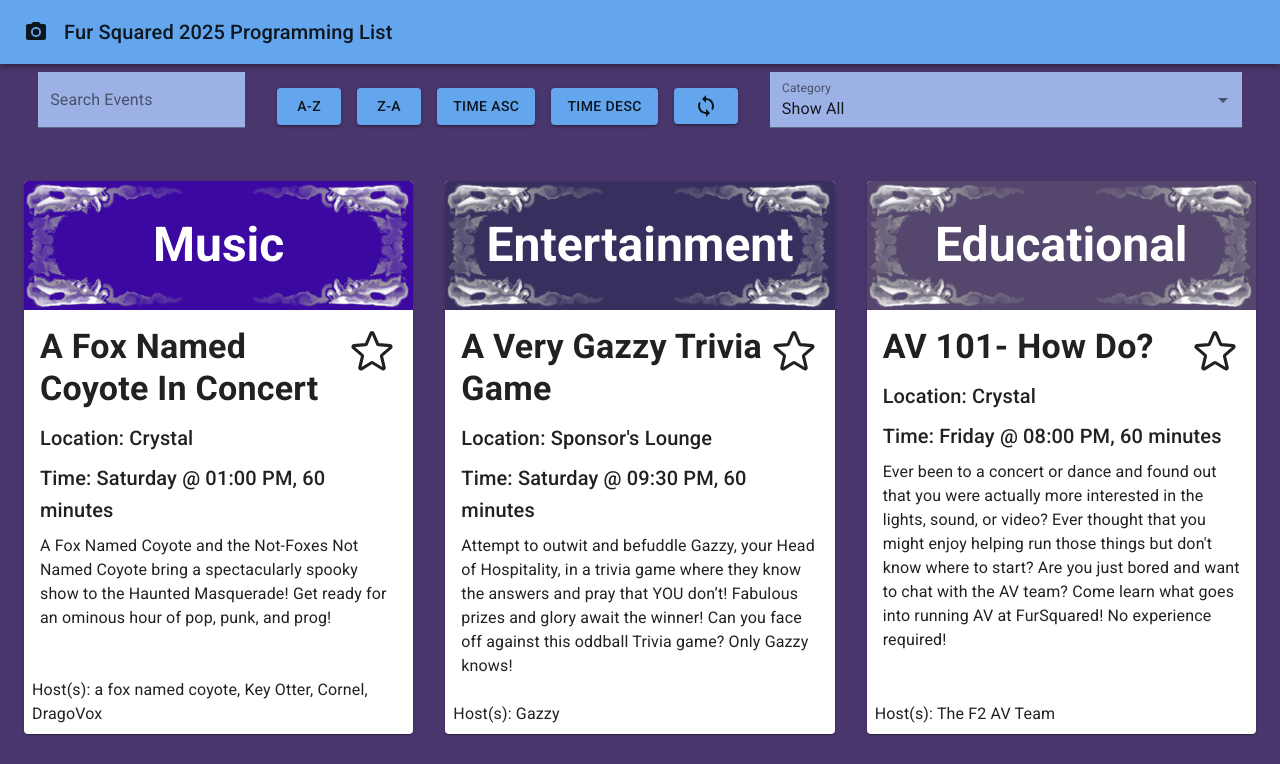
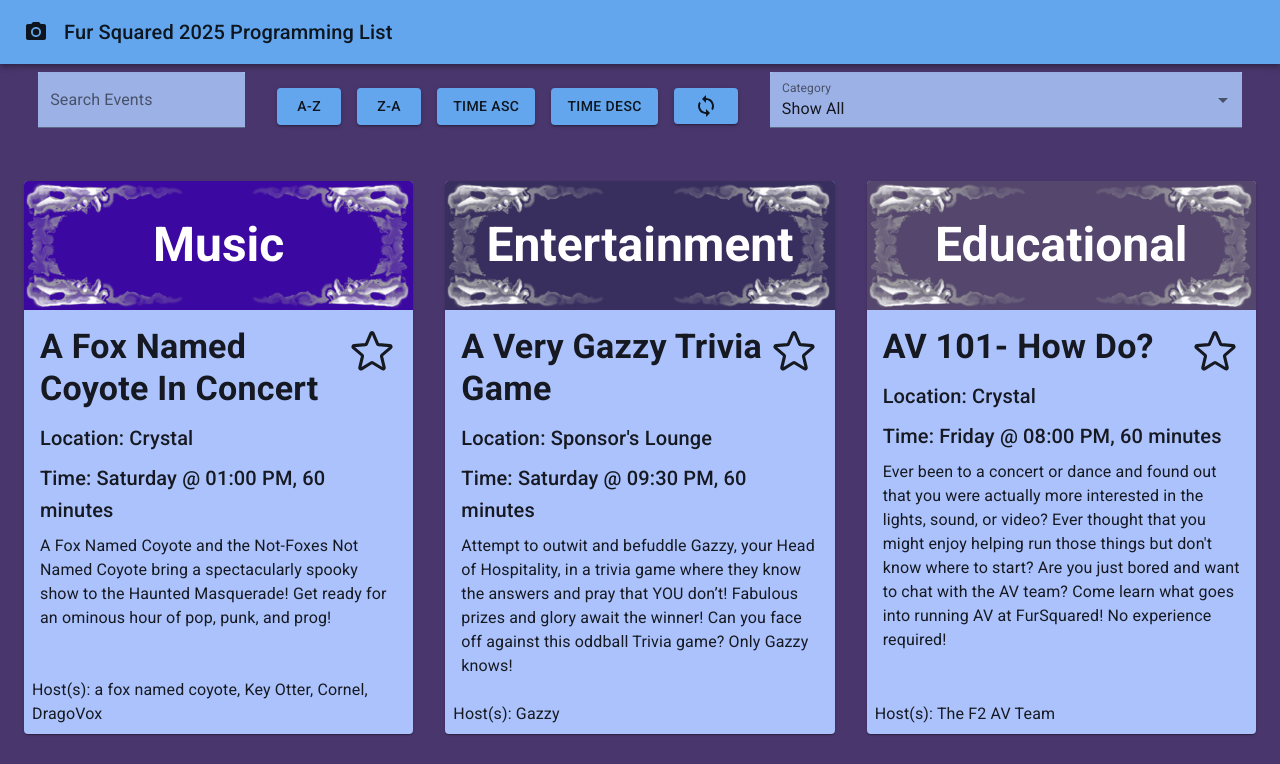
Before and after one commit to draggor/event-listing-page, a React (Create React App) app: page / in a window 1280 px wide. Shown: the top 764 px of the page. Built offline with nearby package versions, Linux system fonts and the light colour scheme; what knuth-shuffle-seeded would draw is missing.

Commit message:
Oops, mangled theme.js

```diff
--- a/src/theme.js
+++ b/src/theme.js
@@ -16,7 +16,7 @@
     background: {
       default: '#49366c',
         //light: '#71599f',
-      light: '#',
+      light: '#abc2fc',
     },
     action: {
       hover: '#9362e8',
```
Also changed, not shown: 6 other files (tests, documents, lock files or other folders).
